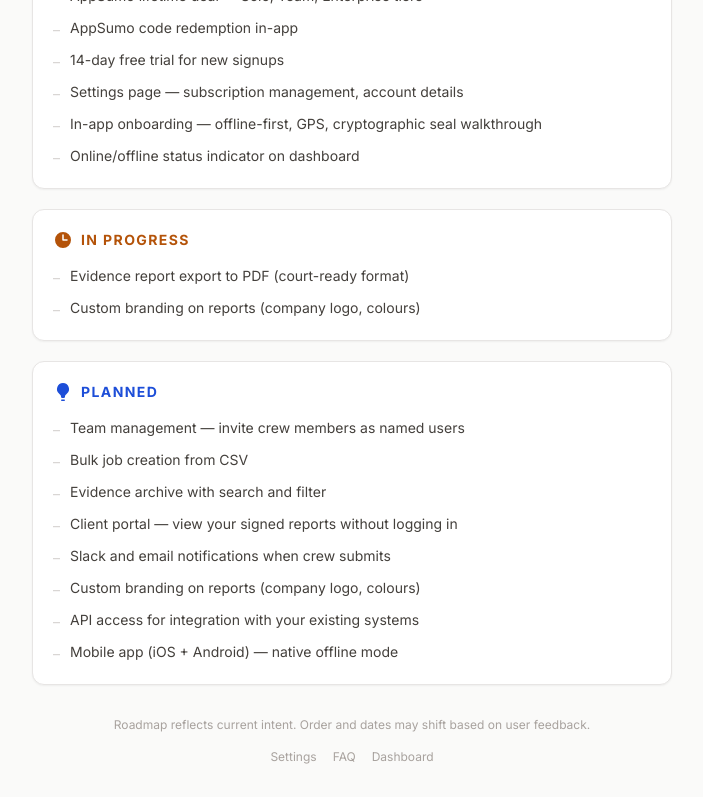
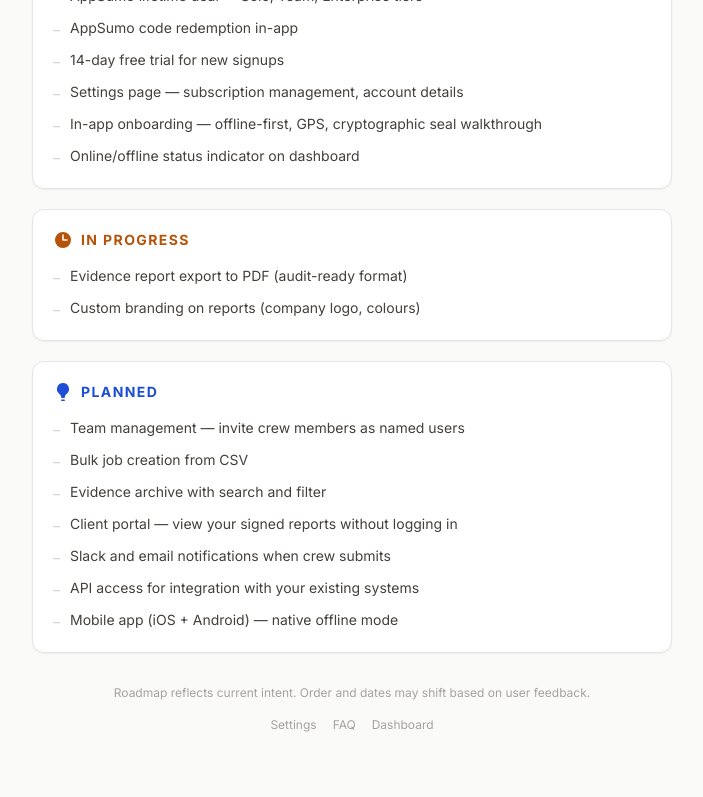
Before and after one commit to vm799/jobproof_new, a Next.js app: page /roadmap in a window 1280 px wide. Shown: the part 505-1302 px from the top of the page, without its empty margins (288-991 px from the left). After the commit the page ends 1278 px from the top, so only its background shows below. Built offline with nearby package versions, Linux system fonts and the light colour scheme.

Commit message:
fix(roadmap): remove duplicate branding entry + soften 'court-ready' to 'audit-ready'

```diff
--- a/app/roadmap/page.tsx
+++ b/app/roadmap/page.tsx
@@ -20,7 +20,7 @@ const SHIPPED = [
 ]
 
 const IN_PROGRESS = [
-  'Evidence report export to PDF (court-ready format)',
+  'Evidence report export to PDF (audit-ready format)',
   'Custom branding on reports (company logo, colours)',
 ]
 
@@ -30,7 +30,6 @@ const PLANNED = [
   'Evidence archive with search and filter',
   'Client portal — view your signed reports without logging in',
   'Slack and email notifications when crew submits',
-  'Custom branding on reports (company logo, colours)',
   'API access for integration with your existing systems',
   'Mobile app (iOS + Android) — native offline mode',
 ]
```
